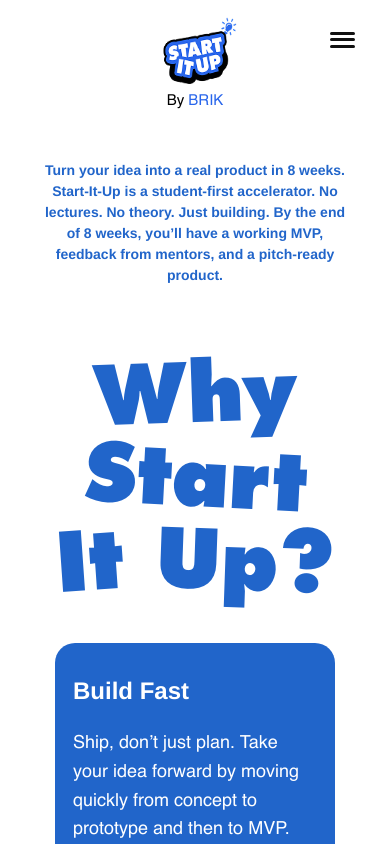
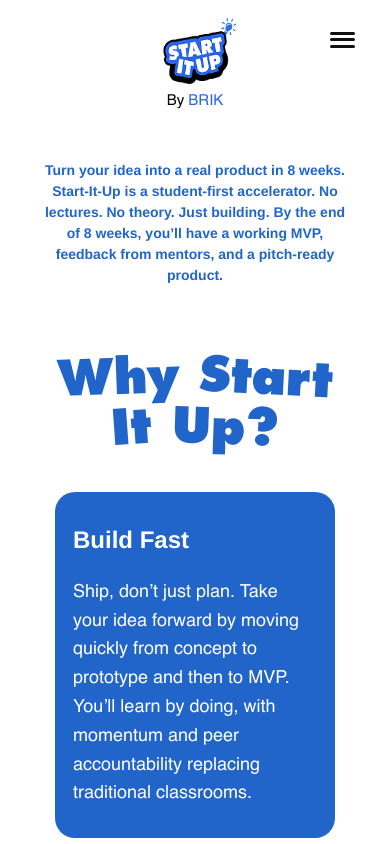
Before and after one commit to aswin-2005/BRIK-StartItUp, a React (Create React App) app in the folder client/: page /program in a window 390 px wide. Shown: the top 844 px of the page. Built offline with nearby package versions, Linux system fonts and the light colour scheme; a web font is replaced by a local one.

Commit message:
style: reduced font size of title in mobile view

```diff
--- a/client/src/Progrsm.jsx
+++ b/client/src/Progrsm.jsx
@@ -26,7 +26,7 @@ const WhyTitle = styled.h1`
   }
 
   @media (max-width: 480px) {
-    font-size: 4client/src/howItWorks.jsx8px;
+    font-size: 48px;
   }
 `;
 
```
